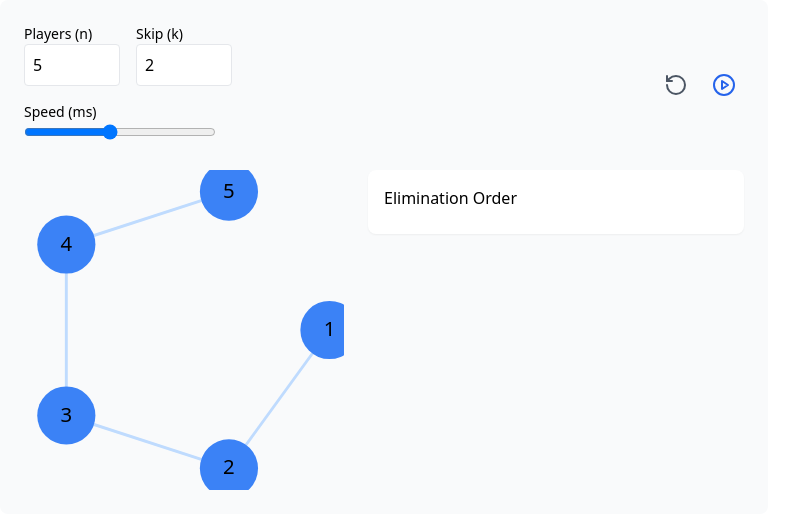
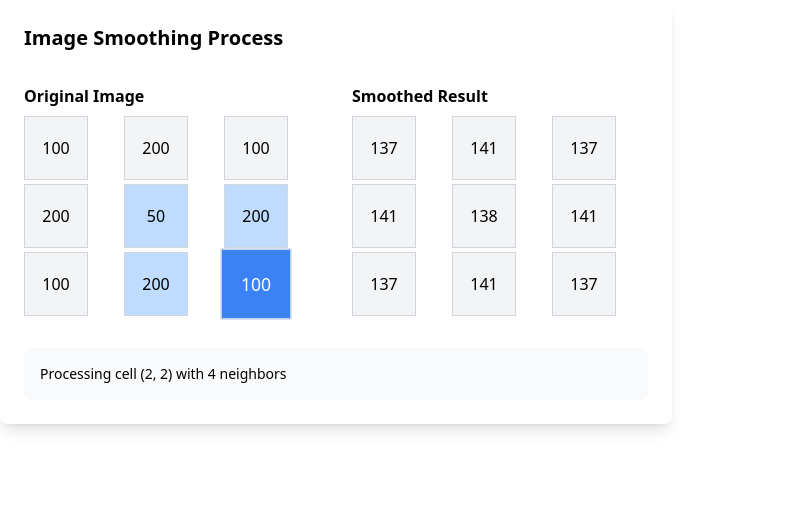
Before and after one commit to kartikjain007/DSA-Repository, a React (Create React App) app: page / in a window 1280 px wide. Shown: the top 528 px of the page, without its empty margins (0-799 px from the left). Built offline with nearby package versions, Linux system fonts and the light colour scheme.

Commit message:
Added Image-Smoother

```diff
--- a/src/App.js
+++ b/src/App.js
@@ -7,10 +7,11 @@ import JosephusProblem from "./Repos/Josephus-Problem";
 import PangramChecker from "./Repos/Pangram-Checker";
 import RomanNumeralConverter from "./Repos/Roman-Numeral-Convertor";
 import SlidingWindowViz from "./Repos/Sliding-Window-Visualization";
+import ImageSmoother from "./Repos/Smooth-Image";
 // import HalvesComparison from "./Repos/Halves-Vowels-Comparison";
 
 function App() {
-  return <JosephusProblem />;
+  return <ImageSmoother />;
 }
 
 export default App;
--- /dev/null
+++ b/src/Repos/Smooth-Image.jsx
@@ -0,0 +1,130 @@
+import React, { useState, useEffect } from "react";
+
+const ImageSmoother = () => {
+  const image = [
+    [100, 200, 100],
+    [200, 50, 200],
+    [100, 200, 100],
+  ];
+
+  const directions = [
+    [-1, -1],
+    [-1, 0],
+    [-1, 1],
+    [0, -1],
+    [0, 0],
+    [0, 1],
+    [1, -1],
+    [1, 0],
+    [1, 1],
+  ];
+
+  const [currentCell, setCurrentCell] = useState([-1, -1]);
+  const [activeNeighbors, setActiveNeighbors] = useState([]);
+  const [result, setResult] = useState(() =>
+    Array(image.length)
+      .fill()
+      .map(() => Array(image[0].length).fill(-1))
+  );
+
+  const getValidNeighbors = (i, j) => {
+    return directions
+      .map(([di, dj]) => [i + di, j + dj])
+      .filter(
+        ([ni, nj]) =>
+          ni >= 0 && ni < image.length && nj >= 0 && nj < image[0].length
+      );
+  };
+
+  const processNextCell = (i, j) => {
+    if (i >= image.length) return;
+
+    const nextJ = j + 1 >= image[0].length ? 0 : j + 1;
+    const nextI = nextJ === 0 ? i + 1 : i;
+
+    setCurrentCell([i, j]);
+    const neighbors = getValidNeighbors(i, j);
+    setActiveNeighbors(neighbors);
+
+    const sum = neighbors.reduce((acc, [ni, nj]) => acc + image[ni][nj], 0);
+    setResult((prevResult) => {
+      const newResult = prevResult.map((row) => [...row]);
+      newResult[i][j] = Math.floor(sum / neighbors.length);
+      return newResult;
+    });
+
+    if (nextI < image.length) {
+      setTimeout(() => processNextCell(nextI, nextJ), 500);
+    }
+  };
+
+  useEffect(() => {
+    processNextCell(0, 0);
+  }, []);
+
+  const getCellStyle = (i, j) => {
+    const isActive = currentCell[0] === i && currentCell[1] === j;
+    const isNeighbor = activeNeighbors.some(([ni, nj]) => ni === i && nj === j);
+
+    return `
+      w-16 h-16 flex items-center justify-center transition-all duration-300
+      ${
+        isActive
+          ? "bg-blue-500 text-white transform scale-110"
+          : isNeighbor
+          ? "bg-blue-200"
+          : "bg-gray-100"
+      }
+      border border-gray-300
+    `;
+  };
+
+  return (
+    <div className="w-full max-w-2xl bg-white rounded-lg shadow-lg p-6">
+      <div className="space-y-8">
+        <div className="text-xl font-bold mb-4">Image Smoothing Process</div>
+
+        <div className="grid grid-cols-2 gap-8">
+          <div>
+            <div className="font-semibold mb-2">Original Image</div>
+            <div className="grid grid-cols-3 gap-1">
+              {image.map((row, i) =>
+                row.map((cell, j) => (
+                  <div key={`orig-${i}-${j}`} className={getCellStyle(i, j)}>
+                    {cell}
+                  </div>
+                ))
+              )}
+            </div>
+          </div>
+
+          <div>
+            <div className="font-semibold mb-2">Smoothed Result</div>
+            <div className="grid grid-cols-3 gap-1">
+              {result.map((row, i) =>
+                row.map((cell, j) => (
+                  <div
+                    key={`res-${i}-${j}`}
+                    className="w-16 h-16 flex items-center justify-center bg-gray-100 border border-gray-300"
+                  >
+                    {cell !== -1 ? cell : ""}
+                  </div>
+                ))
+              )}
+            </div>
+          </div>
+        </div>
+
+        <div className="bg-gray-50 p-4 rounded-lg">
+          <div className="text-sm">
+            {currentCell[0] !== -1
+              ? `Processing cell (${currentCell[0]}, ${currentCell[1]}) with ${activeNeighbors.length} neighbors`
+              : "Starting process..."}
+          </div>
+        </div>
+      </div>
+    </div>
+  );
+};
+
+export default ImageSmoother;
```
